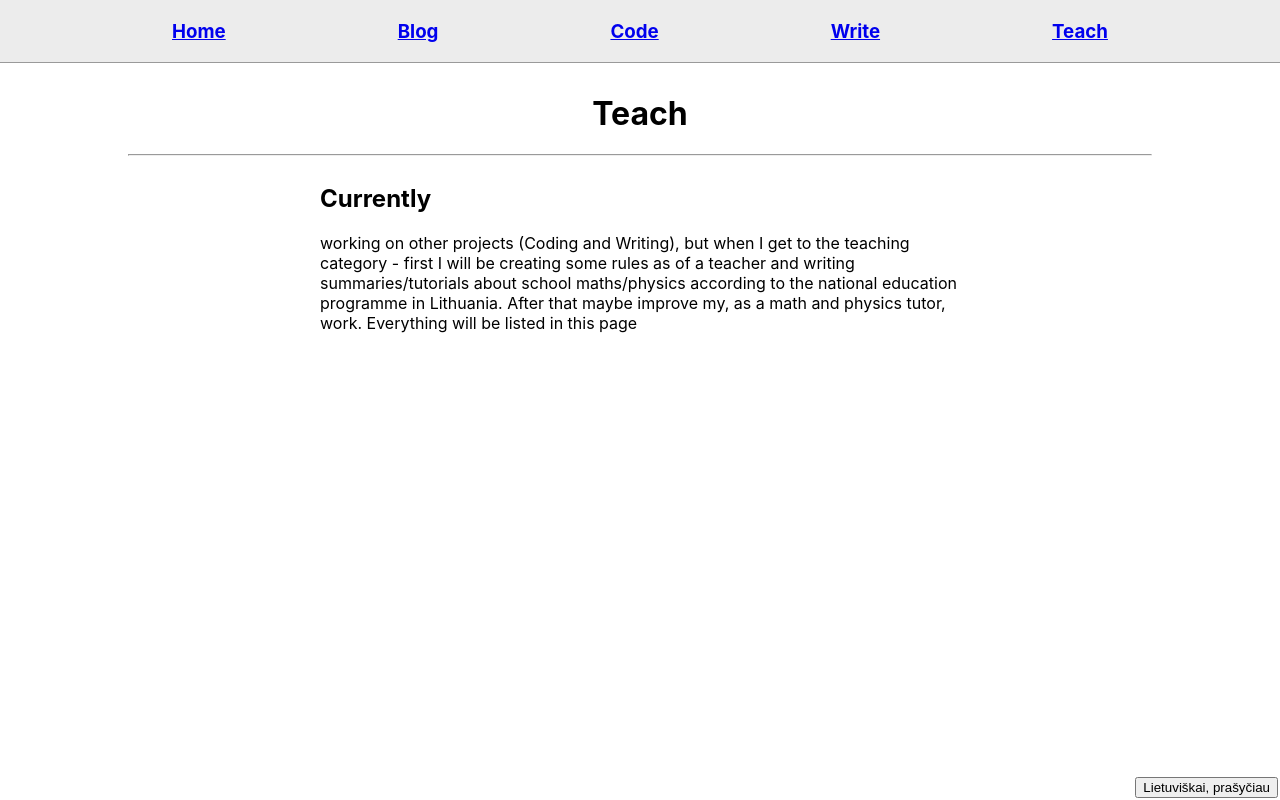
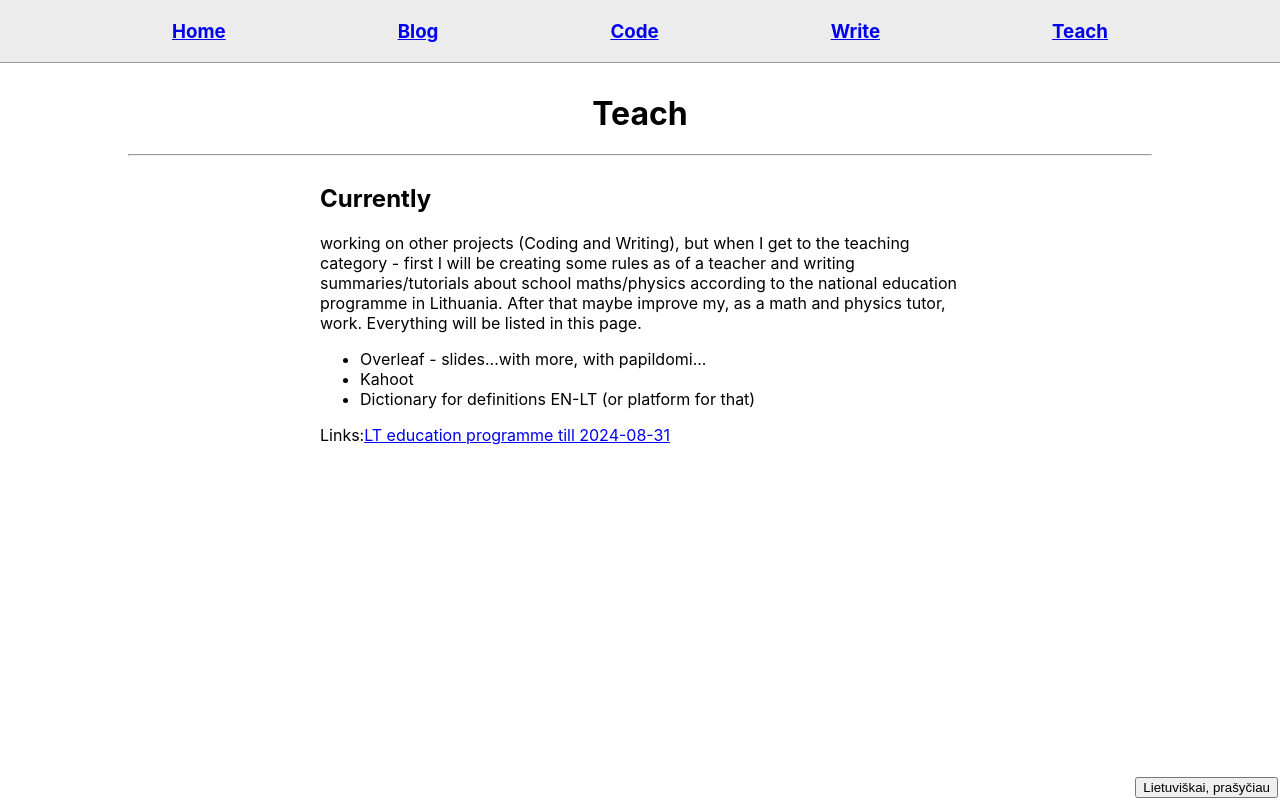
Before and after one commit to naglissul/naglissul.github.io, a React (Create React App) app: page /#/teach in a window 1280 px wide. Built offline with nearby package versions, Linux system fonts and the light colour scheme.

Commit message:
add text

```diff
--- a/src/pages/teachPage/TeachPage.tsx
+++ b/src/pages/teachPage/TeachPage.tsx
@@ -9,7 +9,16 @@ function TeachPage() {
           rules as of a teacher and writing summaries/tutorials about school
           maths/physics according to the national education programme in
           Lithuania. After that maybe improve my, as a math and physics tutor,
-          work. Everything will be listed in this page
+          work. Everything will be listed in this page.
+          <ul>
+            <li>Overleaf - slides...with more, with papildomi...</li>
+            <li>Kahoot</li>
+            <li>Dictionary for definitions EN-LT (or platform for that)</li>
+          </ul>
+          Links:
+          <a href="https://sodas.ugdome.lt/viesieji-puslapiai/7300">
+            LT education programme till 2024-08-31
+          </a>
         </section>
         <aside></aside>
       </main>
```
